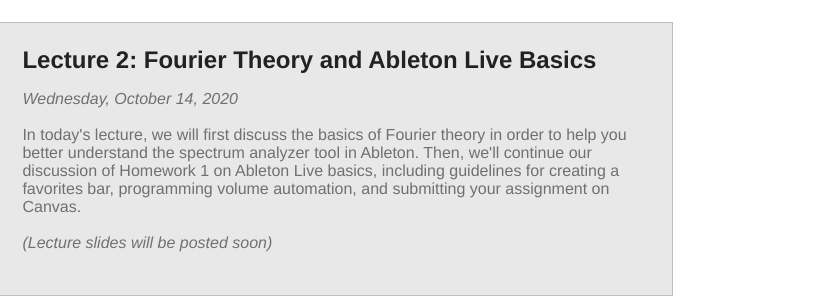
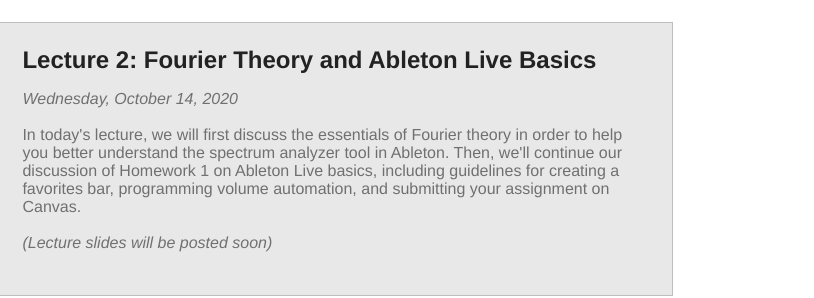
Before and after one commit to chadmckell/Website, a plain HTML site: page mus6.html in a window 1280 px wide. Shown: the part 1544-1842 px from the top of the page, 466-1280 px from the left. Drawn offline with Linux system fonts and the light colour scheme.

Commit message:
Update mus6.html

```diff
--- a/mus6.html
+++ b/mus6.html
@@ -199,7 +199,7 @@
             <em> Wednesday, October 14, 2020 </em>
             <br> <br>
 
-            In today's lecture, we will first discuss the basics of Fourier theory in order to help you better understand the spectrum
+            In today's lecture, we will first discuss the essentials of Fourier theory in order to help you better understand the spectrum
             analyzer tool in Ableton. Then, we'll continue our discussion of Homework 1 on Ableton Live basics, including guidelines for
             creating a favorites bar, programming volume automation, and submitting your assignment on Canvas.
 
@@ -225,7 +225,7 @@
 
 
 
-    <br> <br> <br> <br> <br>
+    <br> <br>
 
 
       </div>
```
